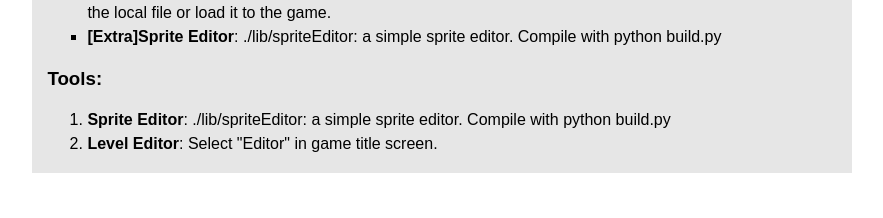
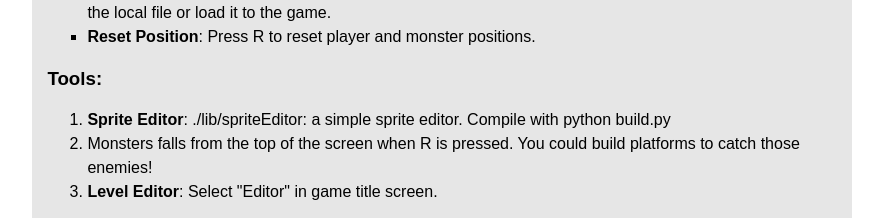
Before and after one commit to CottageLord/Platform_SDL, a plain HTML site: page webpage/index.html in a window 1280 px wide. Shown: the part 962-1180 px from the top of the page, without its empty margins (198-1081 px from the left). Before the commit the page ends 1135 px from the top, so only its background shows below. Drawn offline with Linux system fonts and the light colour scheme.

Commit message:
updated webpage

```diff
--- a/webpage/index.html
+++ b/webpage/index.html
@@ -47,11 +47,12 @@
 				<li><span class="teamName">Movement</span>: Press A or D to move left/right, space to jump.</li>
 				<li><span class="teamName">Switch Mode</span>: Use Q on your keyboard to quit the game or back to the menu.</li>
 				<li><span class="teamName">Edit and Play</span>: Player can open the editor and create customized tilemaps. You can save your tilemap to the local file or load it to the game.</li>
-				<li><span class="teamName">[Extra]Sprite Editor</span>: ./lib/spriteEditor: a simple sprite editor. Compile with python build.py</li>
+				<li><span class="teamName">Reset Position</span>: Press R to reset player and monster positions.</li>
 			</ol>
 			<h3>Tools:</h3>
 			<ol>
 				<li><span class="teamName">Sprite Editor</span>: ./lib/spriteEditor: a simple sprite editor. Compile with python build.py</li>
+				<li>Monsters falls from the top of the screen when R is pressed. You could build platforms to catch those enemies!</li>
 				<li><span class="teamName">Level Editor</span>: Select "Editor" in game title screen.</li>
 			</ol>
 
```
